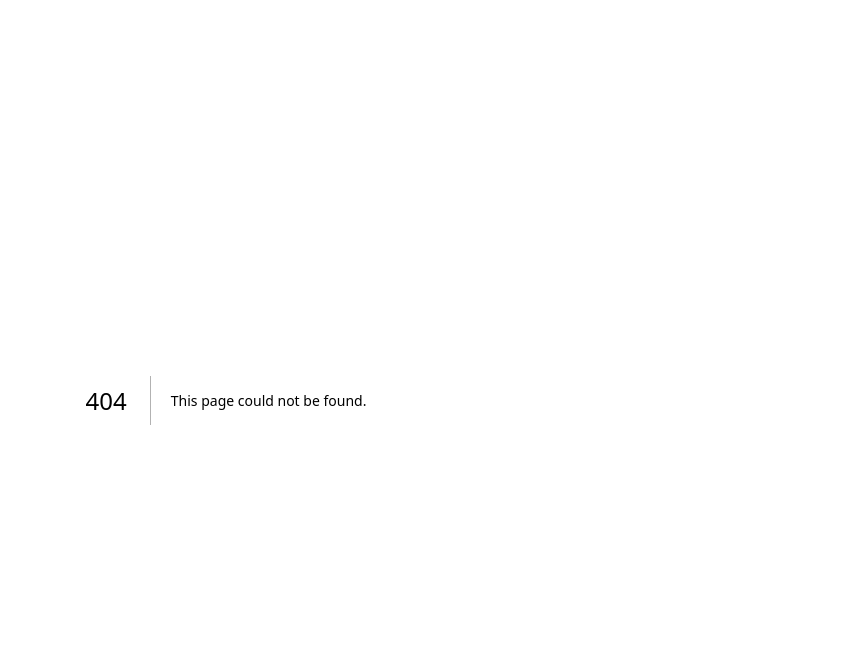
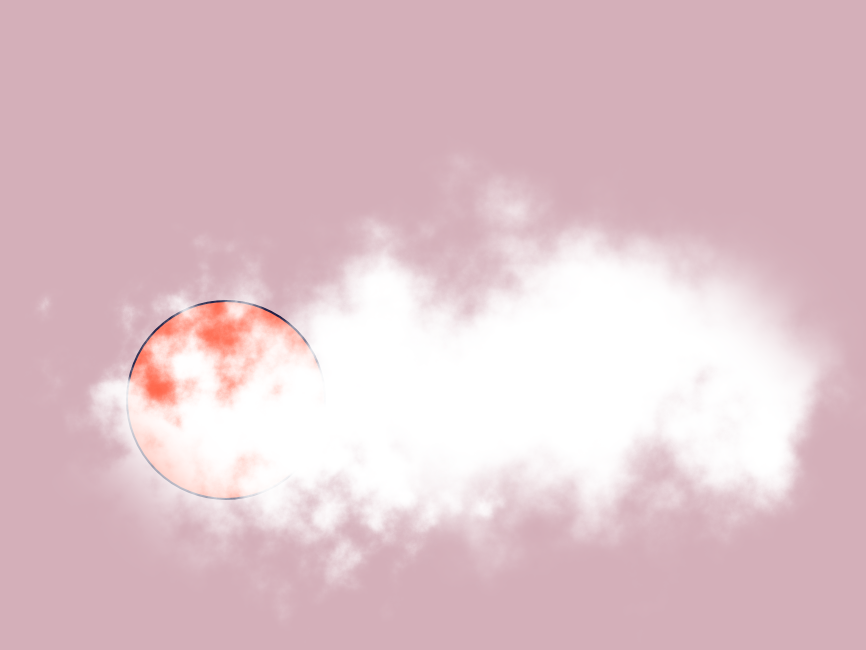
Before and after one commit to dorkele/portfo, a Next.js app: page /intro in a window 1280 px wide. Before the commit this address had no page. Shown: the top 650 px of the page, without its empty margins (414-1280 px from the left). Built offline with nearby package versions, Linux system fonts and the light colour scheme.

Commit message:
added test intro screen with clouds

```diff
--- /dev/null
+++ b/src/app/intro/page.module.css
@@ -0,0 +1,40 @@
+.cloudCircle {
+    width: 500px;
+    height: 275px;
+    border-radius: 50%;
+    filter: url(#filter);
+    box-shadow: 400px 400px 60px 0px #fff;
+    position: absolute;
+    top: -20vh;
+    left: 25vw;
+    z-index: 1;
+}
+
+.cloudCircle1 {
+    width: 350px;
+    height: 211px;
+    border-radius: 50%;
+    filter: url(#filter1);
+    box-shadow: 400px 400px 60px 0px #fff;
+    position: absolute;
+    left: 10vw;
+    top: -10vh;
+    z-index: 3;
+}
+
+.circle {
+    border-radius: 480px;
+    background-color: tomato;
+    height: 200px;
+    width: 200px;
+    border: 2px #03012c solid;
+    z-index: 2;
+}
+
+.sky {
+    display: flex;
+    align-items: center;
+    justify-content: center;
+    background-color: #d4afb9;
+    height: 100vh;
+}
--- /dev/null
+++ b/src/app/intro/page.tsx
@@ -0,0 +1,31 @@
+import styles from "./page.module.css";
+
+export default function Home() {
+    return (
+        <main className={styles.sky}>
+            <div id="cloud-circle" className={styles.cloudCircle1}></div>
+            <svg width="0" height="0">
+                <filter id="filter1">
+                    <feTurbulence
+                        type="fractalNoise"
+                        baseFrequency=".02"
+                        numOctaves="7"
+                    />
+                    <feDisplacementMap in="SourceGraphic" scale="180" />
+                </filter>
+            </svg>
+            <div className={styles.circle}></div>
+            <div id="cloud-circle" className={styles.cloudCircle}></div>
+            <svg width="0" height="0">
+                <filter id="filter">
+                    <feTurbulence
+                        type="fractalNoise"
+                        baseFrequency=".01"
+                        numOctaves="10"
+                    />
+                    <feDisplacementMap in="SourceGraphic" scale="180" />
+                </filter>
+            </svg>
+        </main>
+    );
+}
--- a/src/components/CircularElement/CircularElement.module.css
+++ b/src/components/CircularElement/CircularElement.module.css
@@ -4,8 +4,9 @@
     width: 70vh;
     border-radius: 480px;
     position: absolute;
-    background-color: tomato;
+    background-color: #ff6347;
     left: -35vh;
+    filter: drop-shadow(30px 10px 4px #4444dd);
 }
 
 .circle img {
--- a/src/components/CircularElement/CircularElement.tsx
+++ b/src/components/CircularElement/CircularElement.tsx
@@ -8,10 +8,12 @@ import sea3 from "../../../public/images/3.jpg";
 import sea4 from "../../../public/images/4.jpg";
 import sea5 from "../../../public/images/5.jpg";
 import sea6 from "../../../public/images/6.jpg";
-import { motion } from "framer-motion";
+import { motion, useAnimate } from "framer-motion";
 
 export default function CircularElement() {
     const picsArr = [sea1, sea2, sea3, sea4, sea5, sea6];
+    const [animate] = useAnimate();
+
     return (
         <motion.div
             className={styles.circle}
@@ -21,6 +23,7 @@ export default function CircularElement() {
                 repeat: Infinity,
                 ease: "linear",
             }}
+            // onHoverStart={()=>animate.pause()}
         >
             {picsArr.map((pic, index) => {
                 const angle = 360 / picsArr.length;
```
